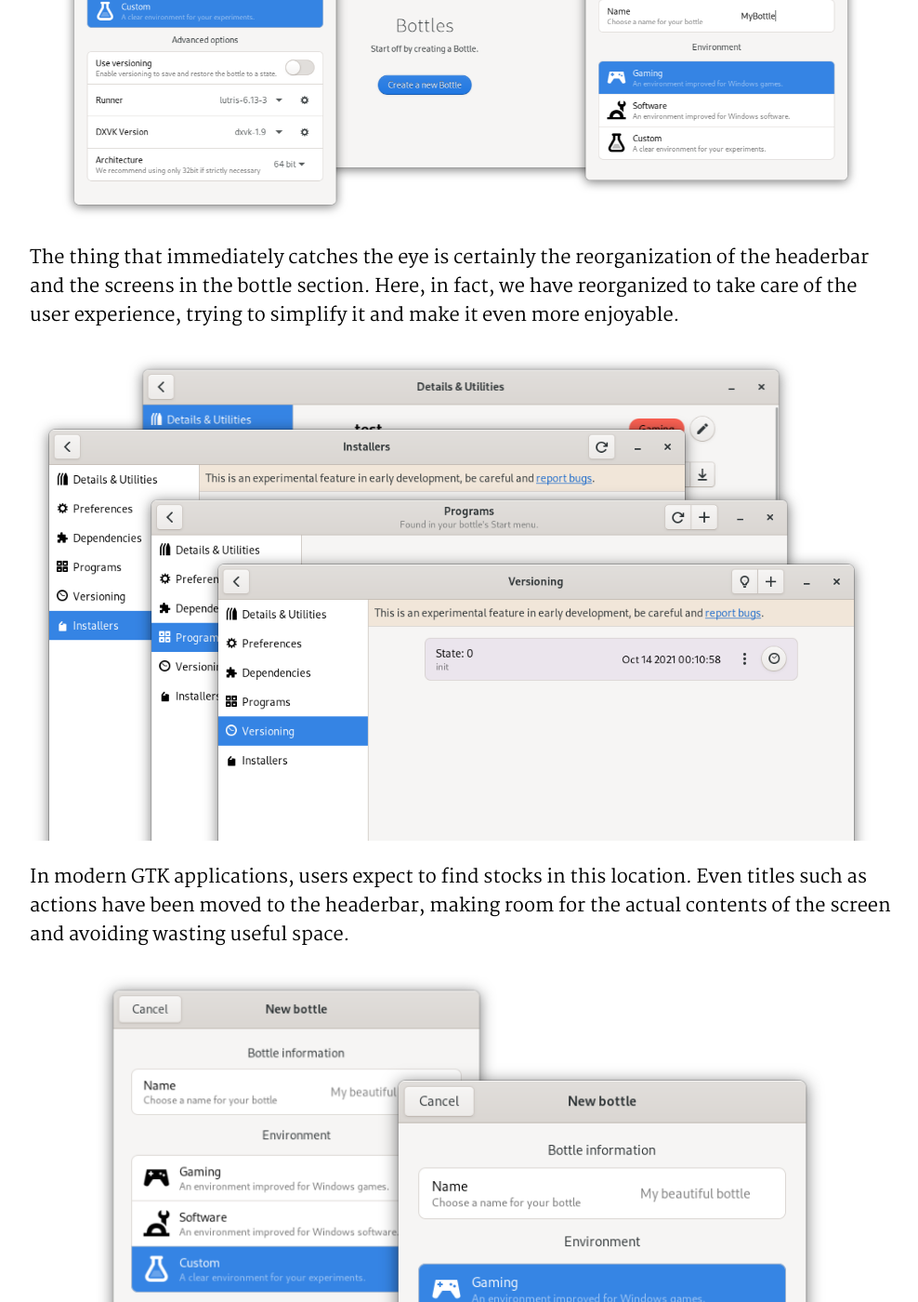
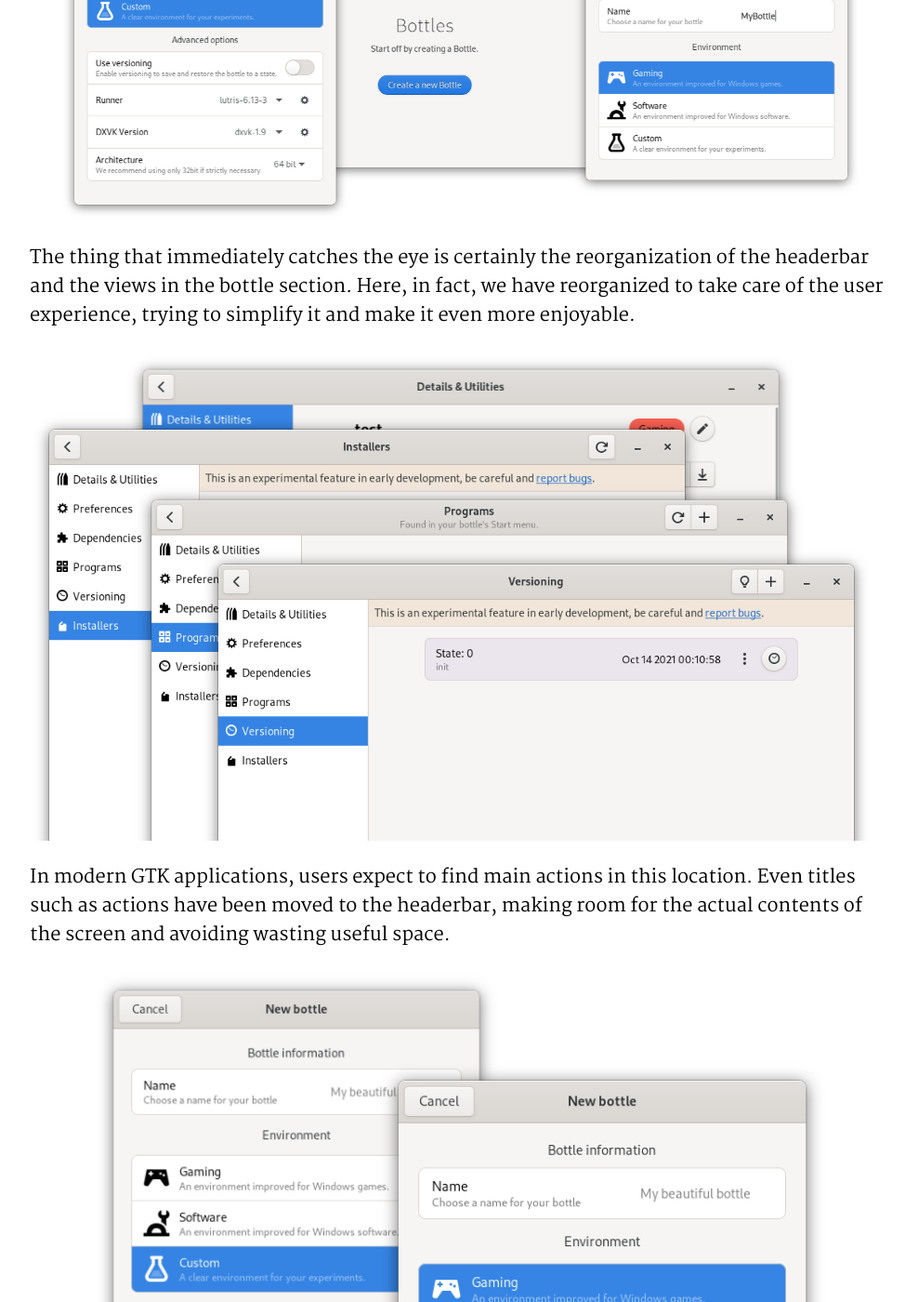
Before and after one commit to bottlesdevs/website, a Jekyll site: the page built from _posts/2021-10-14-release-2021.10.14.md, in a window 1280 px wide and 1400 px high, scrolled down 3001 px. Shown: the whole window at 93% size, without its empty margins (144-1132 px from the left). Built offline with Jekyll 4.4.1, drawn with Linux system fonts in a browser that asks for light colours; nearby versions of some CDN libraries; comment, search, counter and statistics services are not loaded; some of the changed text lies outside the part shown.

Commit message:
Update 2021-10-14-release-2021.10.14.md

```diff
--- a/_posts/2021-10-14-release-2021.10.14.md
+++ b/_posts/2021-10-14-release-2021.10.14.md
@@ -84,13 +84,13 @@ news in the graphics part and they are really many and easy to notice.
 ![Bottles 2021.10.14](/uploads/screenshot-2021.10.14.png)
 
 The thing that immediately catches the eye is certainly the reorganization of
-the headerbar and the screens in the bottle section. Here, in fact, we have
+the headerbar and the views in the bottle section. Here, in fact, we have
 reorganized to take care of the user experience, trying to simplify it and make
 it even more enjoyable.
 
 ![Bottles 2021.10.14](/uploads/headerbar.png)
 
-In modern GTK applications, users expect to find stocks in this location.
+In modern GTK applications, users expect to find main actions in this location.
 Even titles such as actions have been moved to the headerbar, making room for
 the actual contents of the screen and avoiding wasting useful space.
 
```
Also changed, not shown: other parts of _posts/2021-10-14-release-2021.10.14.md (+1 -1 lines).
